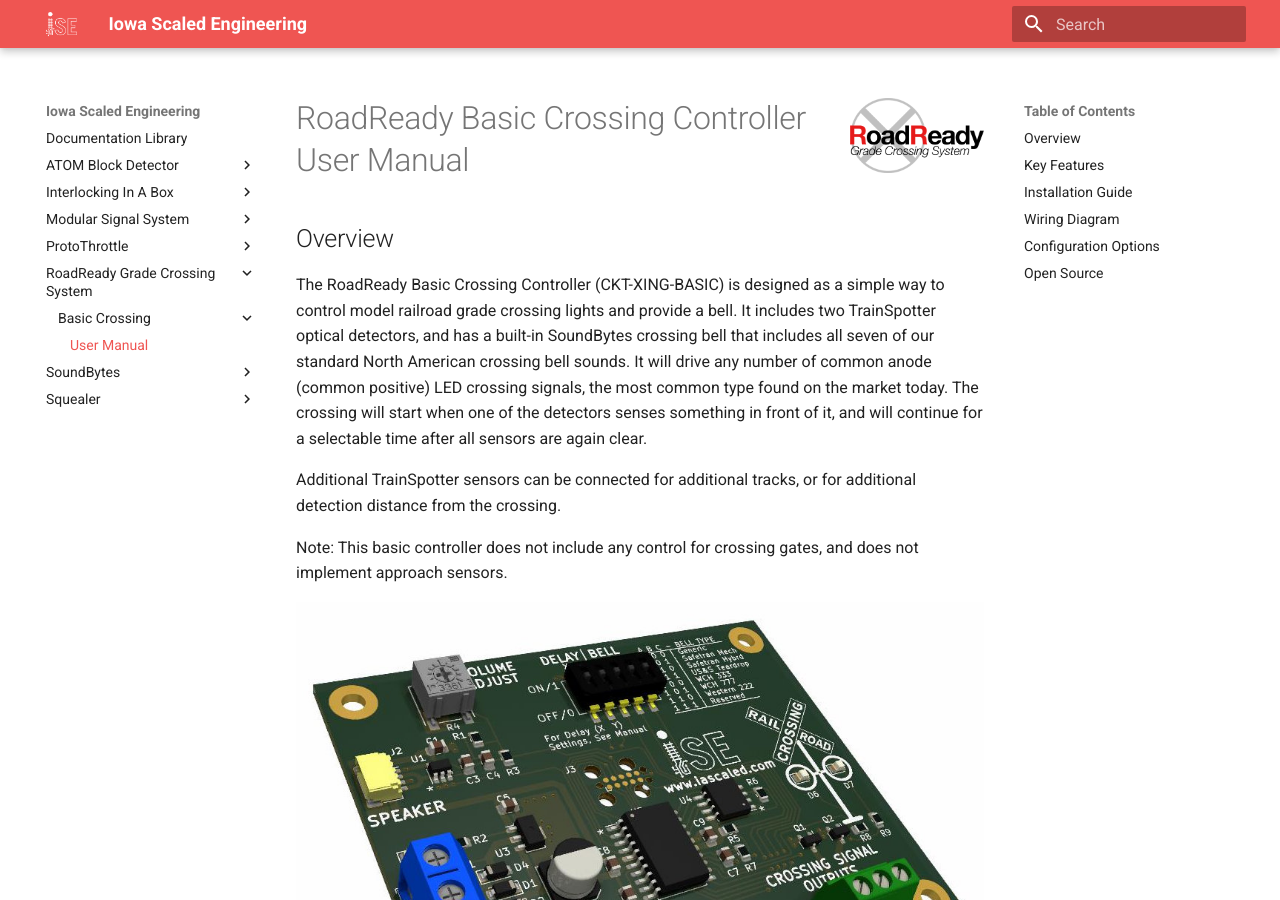
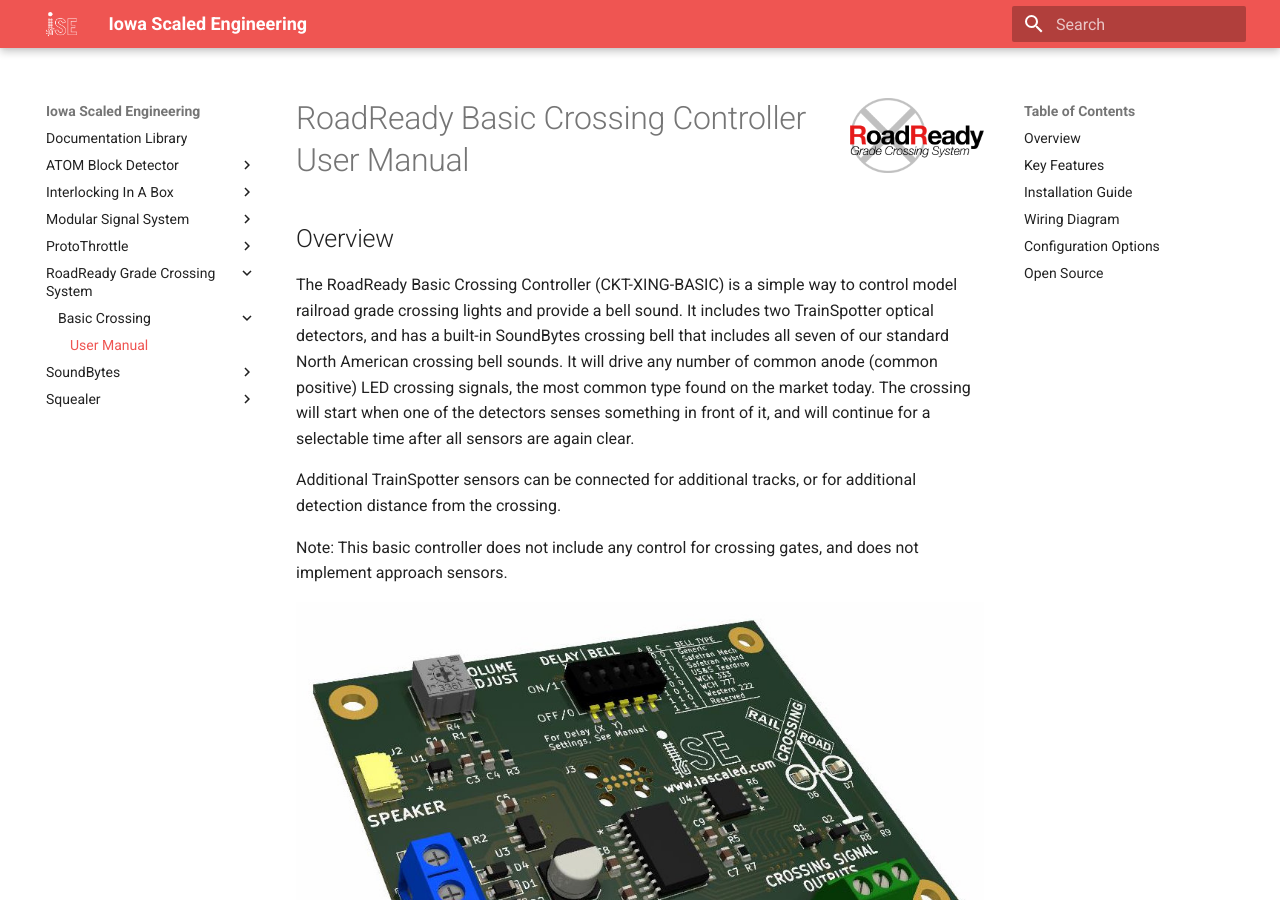
Before and after one commit to IowaScaledEngineering/ise-docs, an MkDocs documentation site: the page built from docs/RoadReady Grade Crossing System/Basic Crossing/manual.md, in a window 1280 px wide and 900 px high. Built offline with MkDocs 1.6.1 and Material for MkDocs 9.7.7, drawn with Linux system fonts in a browser that asks for light colours.

Commit message:
Minor rewording

```diff
--- a/docs/RoadReady Grade Crossing System/Basic Crossing/manual.md
+++ b/docs/RoadReady Grade Crossing System/Basic Crossing/manual.md
@@ -5,7 +5,8 @@
 
 ## Overview
 
-The RoadReady Basic Crossing Controller (CKT-XING-BASIC) is designed as a simple way to control model railroad grade crossing lights and provide a bell.  It includes two TrainSpotter optical detectors, and has a built-in SoundBytes crossing bell that includes all seven of our standard North American crossing bell sounds.  It will drive any number of common anode (common positive) LED crossing signals, the most common type found on the market today.  The crossing will start when one of the detectors senses something in front of it, and will continue for a selectable time after all sensors are again clear.
+The RoadReady Basic Crossing Controller (CKT-XING-BASIC) is a simple way to control model railroad grade crossing lights and provide a bell
+sound.  It includes two TrainSpotter optical detectors, and has a built-in SoundBytes crossing bell that includes all seven of our standard North American crossing bell sounds.  It will drive any number of common anode (common positive) LED crossing signals, the most common type found on the market today.  The crossing will start when one of the detectors senses something in front of it, and will continue for a selectable time after all sensors are again clear.
 
 Additional TrainSpotter sensors can be connected for additional tracks, or for additional detection distance from the crossing.
 
```
